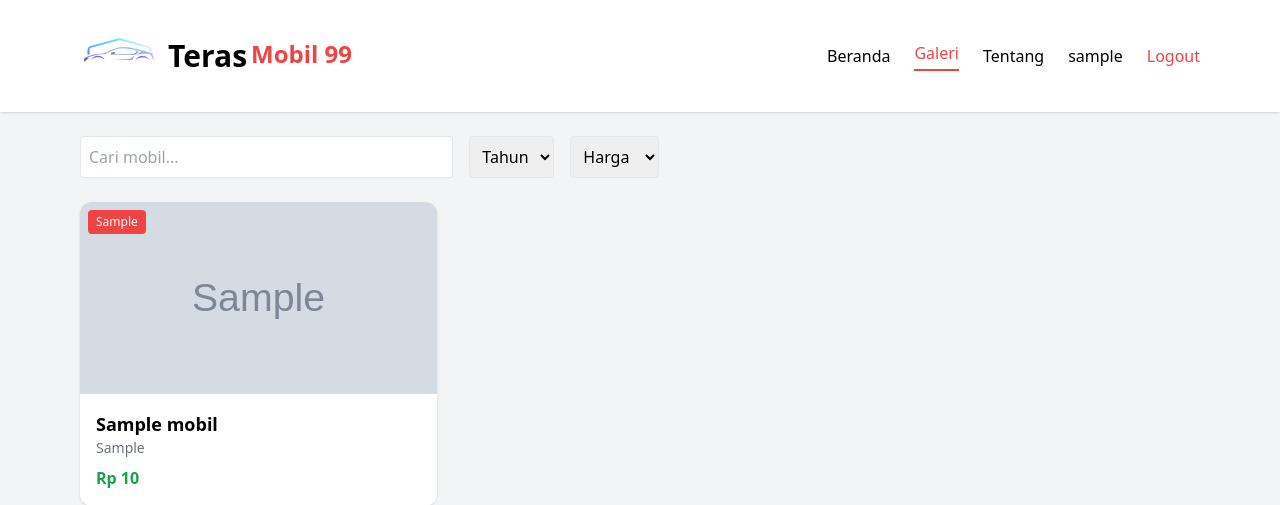
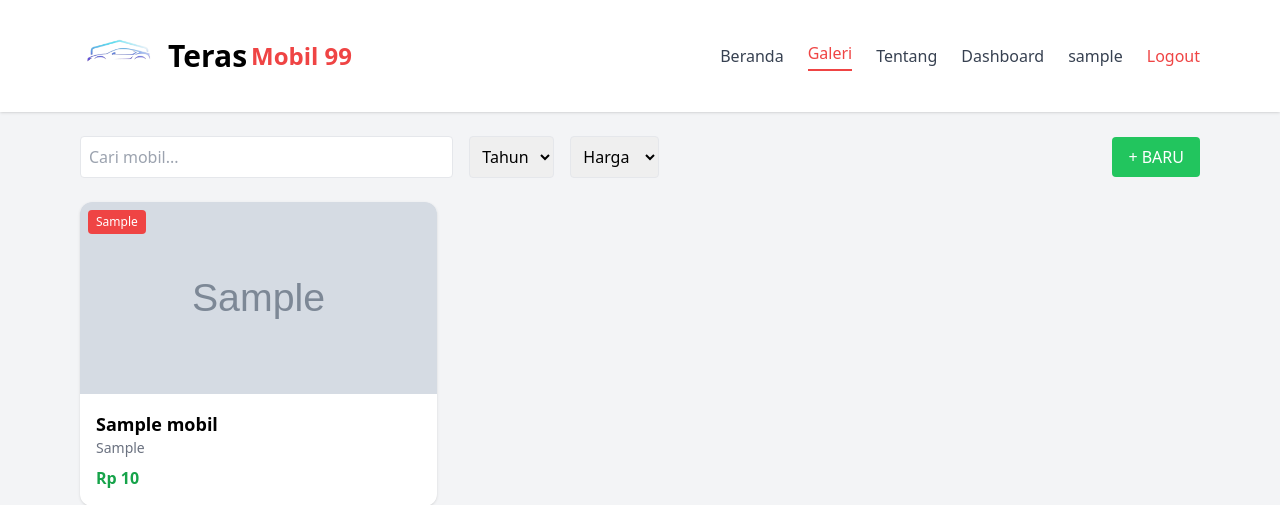
Before and after one commit to asep-creator/UTS_pemweb, a PHP site: page /galeri.php in a window 1280 px wide. Shown: the top 505 px of the page. Run offline with PHP 8.4, Linux system fonts and the light colour scheme; the visitor is signed in with stand-in values (Sample User, id 1); tables that the repository leaves empty or names only in its code hold one stand-in row (values such as "Sample post"); grey boxes marked "Sample" are stand-in pictures; some libraries are stand-ins or nearby versions.

Commit message:
Update galeri.php

```diff
--- a/galeri.php
+++ b/galeri.php
@@ -16,24 +16,53 @@ href="https://cdnjs.cloudflare.com/ajax/libs/font-awesome/6.5.0/css/all.min.css"
 
 <!-- NAVBAR -->
 <nav class="bg-white shadow">
+
 <div class="max-w-6xl mx-auto px-4 py-4 flex justify-between items-center">
 
+<!-- Logo -->
 <div class="flex items-center space-x-2">
-<img src="assets/logo.png" class="w-14 md:w-20">
+
+<img src="assets/logo.png" class="w-14 md:w-20 bg-white p-1 rounded">
+
 <h1 class="ml-3 flex font-bold">
-<span class="text-black text-xl md:text-3xl">Teras</span>
-<span class="text-red-500 text-lg md:text-2xl ml-1">Mobil 99</span>
+<span class="text-black text-xl md:text-3xl self-center">Teras</span>
+<span class="text-red-500 text-lg md:text-2xl self-center ml-1">Mobil 99</span>
 </h1>
+
 </div>
 
-<div class="hidden md:flex space-x-6 items-center">
+<!-- Menu Desktop -->
+<div class="hidden md:flex space-x-6 text-gray-700 font-medium items-center">
 
-<a href="index.php">Beranda</a>
-<a href="galeri.php" class="text-red-500 border-b-2 border-red-500 pb-1">Galeri</a>
-<a href="tentang.php">Tentang</a>
+<a href="index.php"
+class="<?= basename($_SERVER['PHP_SELF'])=='index.php' ? 'text-red-500 border-b-2 border-red-500 pb-1' : 'hover:text-red-500' ?>">
+Beranda
+</a>
 
+<a href="galeri.php"
+class="<?= basename($_SERVER['PHP_SELF'])=='galeri.php' ? 'text-red-500 border-b-2 border-red-500 pb-1' : 'hover:text-red-500' ?>">
+Galeri
+</a>
+
+<a href="#tentang"
+class="hover:text-red-500">
+Tentang
+</a>
+
+<!-- DASHBOARD KHUSUS ADMIN -->
+<?php if (isset($_SESSION['role']) && $_SESSION['role']=='admin'): ?>
+<a href="admin/dashboard.php"
+class="<?= strpos($_SERVER['PHP_SELF'], 'dashboard.php') ? 'text-red-500 border-b-2 border-red-500 pb-1' : 'hover:text-red-500' ?>">
+Dashboard
+</a>
+<?php endif; ?>
+
+<!-- LOGIN / LOGOUT -->
 <?php if (!isset($_SESSION['login'])): ?>
-<a href="login.php" class="bg-blue-500 text-white px-4 py-2 rounded">Masuk</a>
+<a href="login.php"
+class="bg-blue-500 text-white px-4 py-2 rounded">
+Masuk
+</a>
 <?php else: ?>
 <span><?= $_SESSION['username'] ?></span>
 <a href="logout.php" class="text-red-500">Logout</a>
@@ -41,24 +70,45 @@ href="https://cdnjs.cloudflare.com/ajax/libs/font-awesome/6.5.0/css/all.min.css"
 
 </div>
 
+<!-- Hamburger Button -->
+<button id="menu-btn" class="md:hidden text-2xl text-gray-700">
+<i class="fa-solid fa-bars"></i>
+</button>
+
 </div>
+
+<!-- Mobile Menu -->
+<div id="mobile-menu"
+class="hidden md:hidden px-6 pb-4 space-y-3 text-gray-700 font-medium">
+
+<a href="index.php">Beranda</a>
+<a href="galeri.php">Galeri</a>
+<a href="#tentang">Tentang</a>
+
+<?php if (isset($_SESSION['role']) && $_SESSION['role']=='admin'): ?>
+<a href="admin/dashboard.php">Dashboard</a>
+<?php endif; ?>
+
+<?php if (!isset($_SESSION['login'])): ?>
+<a href="login.php">Masuk</a>
+<?php else: ?>
+<a href="logout.php">Logout</a>
+<?php endif; ?>
+
+</div>
+
 </nav>
-
 <!-- FILTER -->
-<div class="max-w-6xl mx-auto px-4 mt-6 flex gap-4">
+<div class="max-w-6xl mx-auto px-4 mt-6 flex gap-4 items-center">
 
 <input type="text" id="search" placeholder="Cari mobil..."
 class="p-2 border rounded w-1/3">
 
 <select id="tahun" onchange="loadData()" class="p-2 border rounded">
 <option value="">Tahun</option>
-<option value="2021">2022</option>
 <option value="2021">2021</option>
 <option value="2020">2020</option>
 <option value="2019">2019</option>
-<option value="2018">2018</option>
-<option value="2017">2017</option>
-<option value="2016">2016</option>
 </select>
 
 <select id="harga" onchange="loadData()" class="p-2 border rounded">
@@ -68,8 +118,14 @@ class="p-2 border rounded w-1/3">
 <option value="300000000">< 300jt</option>
 </select>
 
+<?php if (isset($_SESSION['role']) && $_SESSION['role'] == 'admin'): ?>
+<a href="admin/tambah.php"
+class="ml-auto bg-green-500 text-white px-4 py-2 rounded">
++ BARU
+</a>
+<?php endif; ?>
+
 </div>
-
 <!-- HASIL -->
 <div id="hasil" class="max-w-6xl mx-auto px-4 py-6 grid md:grid-cols-3 gap-6"></div>
 
```
